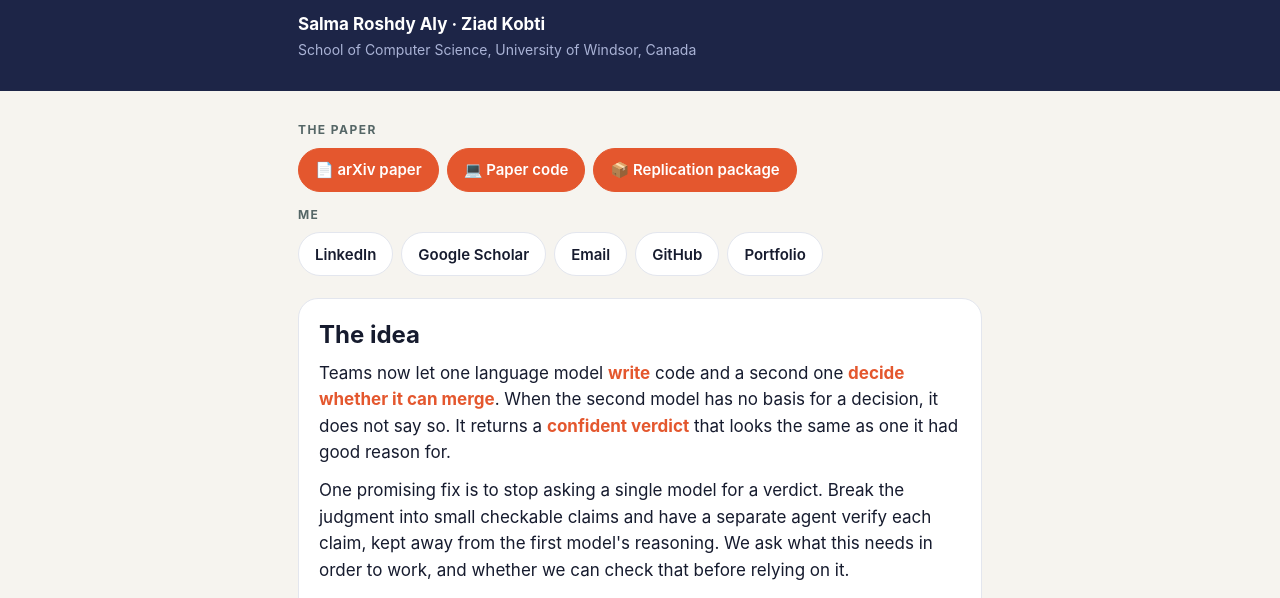
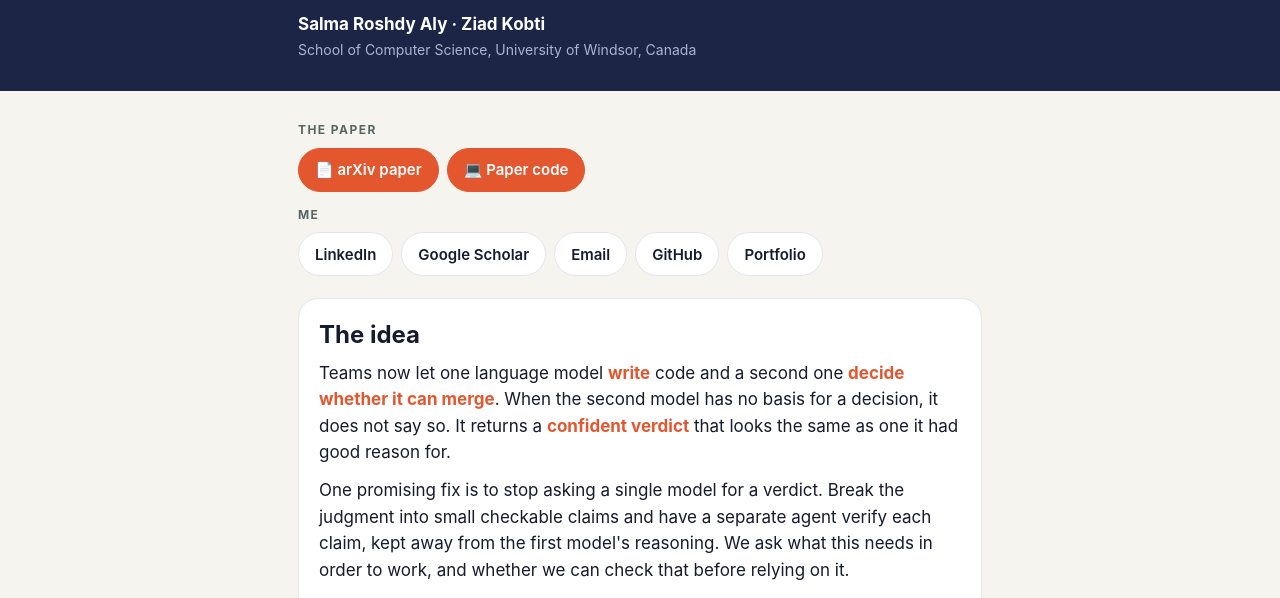
Before and after one commit to SalmaRoshdy-YG/NIPS-WiML-Verification-Without-Evidence, a plain HTML site: page docs/index.html in a window 1280 px wide. Shown: the part 183-781 px from the top of the page. Drawn offline with Linux system fonts and the light colour scheme.

Commit message:
Update index.html

```diff
--- a/docs/index.html
+++ b/docs/index.html
@@ -23,7 +23,6 @@
   <div class="chips">
     <a class="chip paper" href="https://arxiv.org/abs/2609.30328">📄 arXiv paper</a>
     <a class="chip paper" href="https://github.com/SalmaRoshdy-YG/NIPS-WiML-Verification-Without-Evidence">💻 Paper code</a>
-    <a class="chip paper" href="https://doi.org/10.5281/zenodo.20618538">📦 Replication package</a>
   </div>
   <h2>Me</h2>
   <div class="chips">
```
